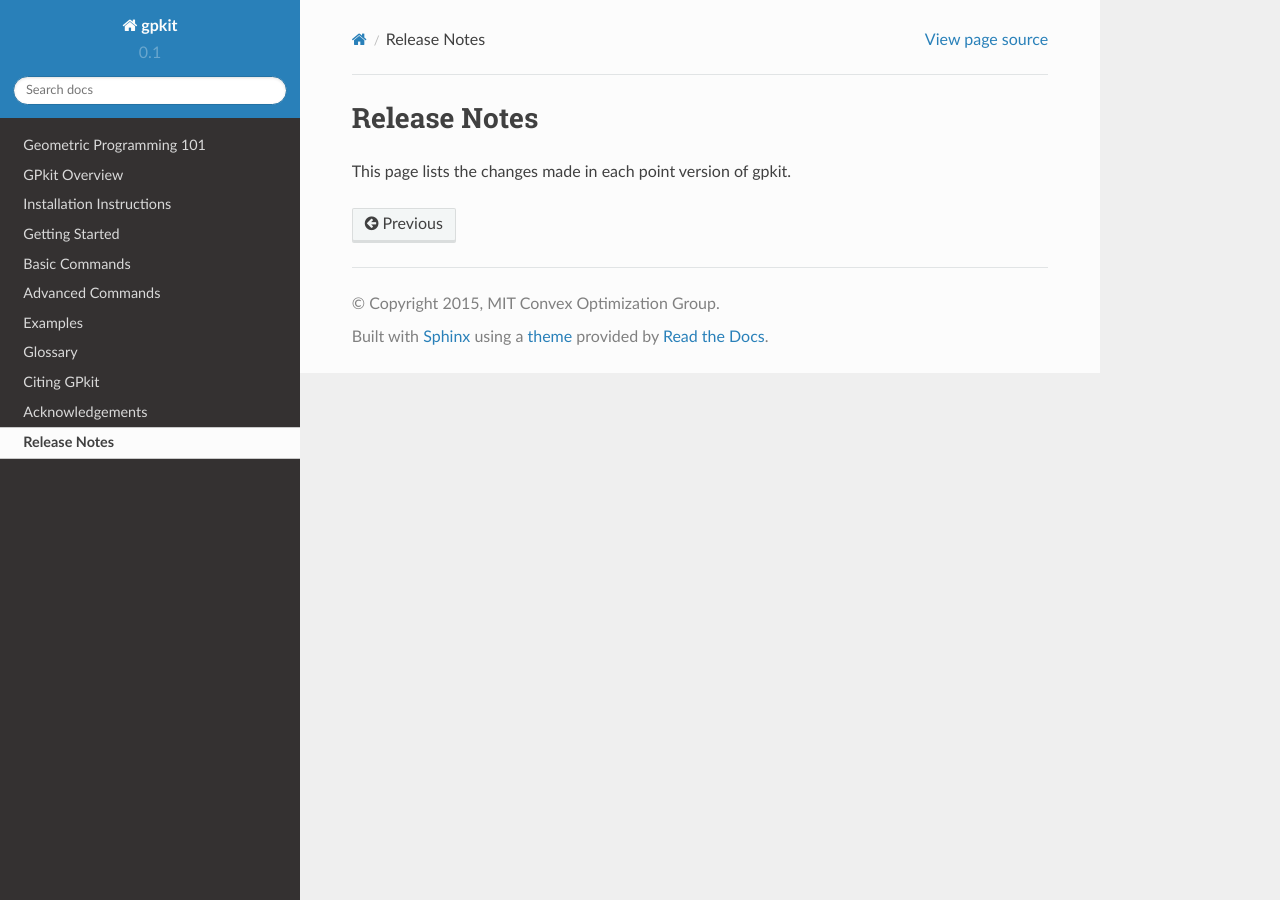
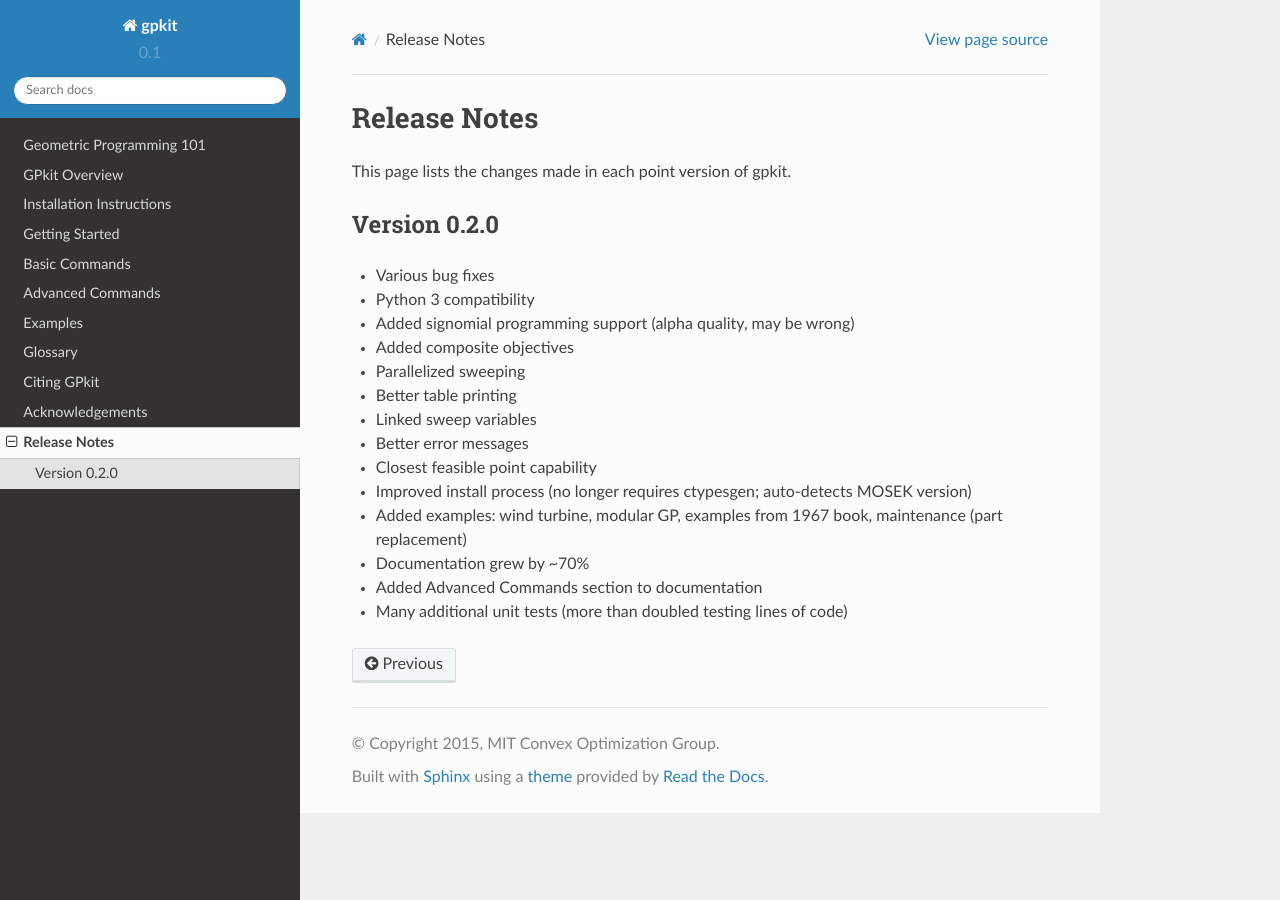
Before and after one commit to convexengineering/gpkit, a Sphinx documentation site: the page built from docs/source/releasenotes.rst, in a window 1280 px wide. Built offline with Sphinx 7.4.7 and the Read the Docs theme 2.0.0, drawn with Linux system fonts in a browser that asks for light colours.

Commit message:
add release notes per #210

```diff
--- a/docs/source/releasenotes.rst
+++ b/docs/source/releasenotes.rst
@@ -2,3 +2,21 @@
 *************
 
 This page lists the changes made in each point version of gpkit.
+
+Version 0.2.0
+-------------
+
+* Various bug fixes
+* Python 3 compatibility
+* Added signomial programming support (alpha quality, may be wrong)
+* Added composite objectives
+* Parallelized sweeping
+* Better table printing
+* Linked sweep variables
+* Better error messages
+* Closest feasible point capability
+* Improved install process (no longer requires ctypesgen; auto-detects MOSEK version)
+* Added examples: wind turbine, modular GP, examples from 1967 book, maintenance (part replacement)
+* Documentation grew by ~70%
+* Added Advanced Commands section to documentation
+* Many additional unit tests (more than doubled testing lines of code)
```
